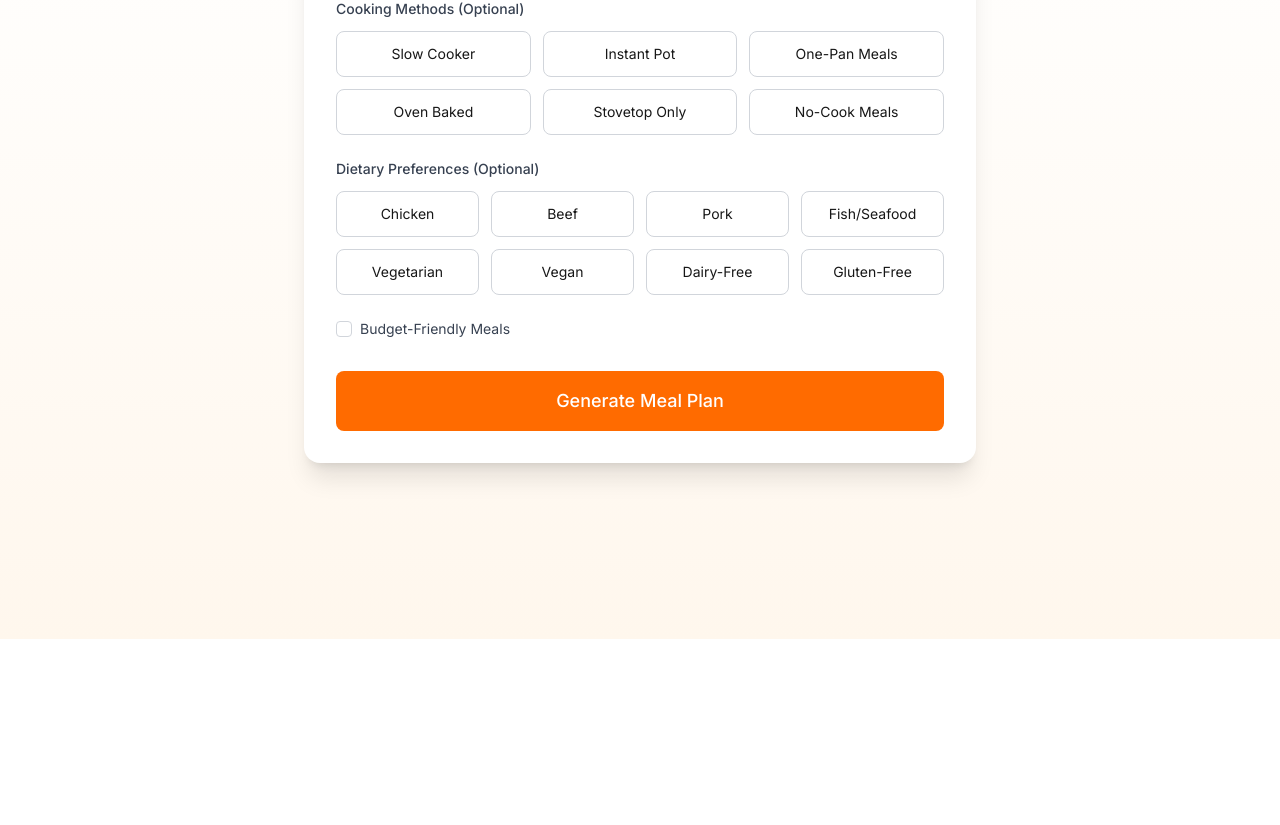
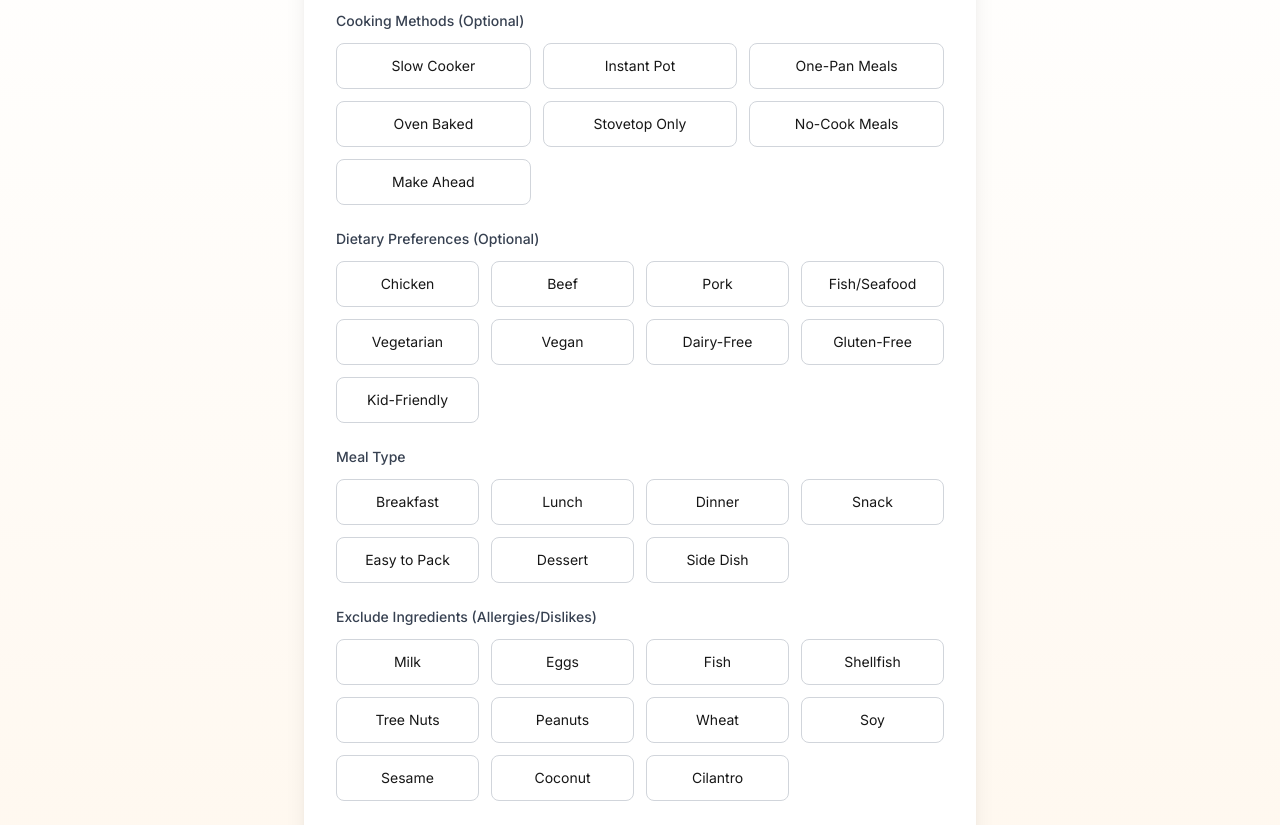
Before and after one commit to UFOBob069/law, a Next.js app: page /meal-planner in a window 1280 px wide. Shown: the part 245-1070 px from the top of the page. Before the commit the page ends 884 px from the top, so only its background shows below. Built offline with nearby package versions, Linux system fonts and the light colour scheme.

Commit message:
Major update: Add meal types, allergies, and enhance UI components - Add new meal categories (breakfast, lunch, dinner, etc.) - Add allergies/dislikes section - Add make-ahead cooking method - Add kid-friendly option - Update types and API integration - Enhance UI components and styling

```diff
--- a/app/api/generateMealPlan/route.ts
+++ b/app/api/generateMealPlan/route.ts
@@ -38,6 +38,8 @@ export async function POST(request: Request) {
             - Servings per meal: ${formData.servingsPerMeal}
             - Cooking methods: ${formData.cookingMethods.join(', ')}
             - Dietary preferences: ${formData.dietaryPreferences.join(', ')}
+            - Meal types: ${formData.mealTypes.join(', ')}
+            - Excluded ingredients: ${formData.excludedIngredients.join(', ')}
             - Budget friendly: ${formData.budgetFriendly}
             - Max ingredients per meal: ${formData.maxIngredients}
 
--- a/app/components/Header.tsx
+++ b/app/components/Header.tsx
@@ -5,7 +5,7 @@ export default function Header() {
     <header className="bg-dinstein-orange shadow-md">
       <div className="max-w-7xl mx-auto px-4 sm:px-6 lg:px-8 py-4">
         <div className="flex items-center gap-4">
-          <div className="relative w-12 h-12">
+          <div className="relative w-16 h-16">
             <Image
               src="/dinestein-logo.png"
               alt="Dinestein Logo"
@@ -15,7 +15,7 @@ export default function Header() {
             />
           </div>
           <div>
-            <h1 className="text-2xl font-bold text-white">Dinstein</h1>
+            <h1 className="text-2xl font-bold text-white">Dinestein</h1>
             <p className="text-sm text-white">Cook More, Shop Less</p>
           </div>
         </div>
--- a/app/components/MealPlannerForm.tsx
+++ b/app/components/MealPlannerForm.tsx
@@ -1,7 +1,7 @@
 'use client';
 
 import { useState, useRef } from 'react';
-import { CookingMethod, DietaryPreference, MealPlanFormData, MealPlanResponse } from '../types';
+import { CookingMethod, DietaryPreference, MealPlanFormData, MealPlanResponse, MealType, Allergen } from '../types';
 import IngredientRain from './IngredientRain';
 import { RAIN_DURATION } from '../constants';
 import SaveToPdfButton from './SaveToPdfButton';
@@ -22,6 +22,7 @@ const COOKING_METHODS: { value: CookingMethod; label: string }[] = [
   { value: 'oven', label: 'Oven Baked' },
   { value: 'stovetop', label: 'Stovetop Only' },
   { value: 'no_cook', label: 'No-Cook Meals' },
+  { value: 'make_ahead', label: 'Make Ahead' },
 ];
 
 const DIETARY_PREFERENCES: { value: DietaryPreference; label: string }[] = [
@@ -33,14 +34,41 @@ const DIETARY_PREFERENCES: { value: DietaryPreference; label: string }[] = [
   { value: 'vegan', label: 'Vegan' },
   { value: 'dairy_free', label: 'Dairy-Free' },
   { value: 'gluten_free', label: 'Gluten-Free' },
+  { value: 'kid_friendly', label: 'Kid-Friendly' },
+];
+
+const MEAL_TYPES: { value: MealType; label: string }[] = [
+  { value: 'breakfast', label: 'Breakfast' },
+  { value: 'lunch', label: 'Lunch' },
+  { value: 'dinner', label: 'Dinner' },
+  { value: 'snack', label: 'Snack' },
+  { value: 'portable', label: 'Easy to Pack' },
+  { value: 'dessert', label: 'Dessert' },
+  { value: 'side', label: 'Side Dish' },
+];
+
+const ALLERGENS: { value: Allergen; label: string }[] = [
+  { value: 'milk', label: 'Milk' },
+  { value: 'eggs', label: 'Eggs' },
+  { value: 'fish', label: 'Fish' },
+  { value: 'shellfish', label: 'Shellfish' },
+  { value: 'tree_nuts', label: 'Tree Nuts' },
+  { value: 'peanuts', label: 'Peanuts' },
+  { value: 'wheat', label: 'Wheat' },
+  { value: 'soy', label: 'Soy' },
+  { value: 'sesame', label: 'Sesame' },
+  { value: 'coconut', label: 'Coconut' },
+  { value: 'cilantro', label: 'Cilantro' },
 ];
 
 export default function MealPlannerForm() {
   const [formData, setFormData] = useState<MealPlanFormData>({
     numberOfMeals: 1,
     servingsPerMeal: 1,
-    cookingMethods: [] as CookingMethod[],
-    dietaryPreferences: [] as DietaryPreference[],
+    cookingMethods: [],
+    dietaryPreferences: [],
+    mealTypes: [],
+    excludedIngredients: [],
     budgetFriendly: false,
     maxIngredients: 10,
   });
@@ -132,6 +160,24 @@ export default function MealPlannerForm() {
       dietaryPreferences: prev.dietaryPreferences.includes(preference)
         ? prev.dietaryPreferences.filter(p => p !== preference)
         : [...prev.dietaryPreferences, preference]
+    }));
+  };
+
+  const toggleMealType = (type: MealType) => {
+    setFormData(prev => ({
+      ...prev,
+      mealTypes: prev.mealTypes.includes(type)
+        ? prev.mealTypes.filter(t => t !== type)
+        : [...prev.mealTypes, type]
+    }));
+  };
+
+  const toggleAllergen = (allergen: Allergen) => {
+    setFormData(prev => ({
+      ...prev,
+      excludedIngredients: prev.excludedIngredients.includes(allergen)
+        ? prev.excludedIngredients.filter(a => a !== allergen)
+        : [...prev.excludedIngredients, allergen]
     }));
   };
 
@@ -260,6 +306,52 @@ export default function MealPlannerForm() {
                     onClick={() => toggleDietaryPreference(value)}
                     className={`p-3 text-sm rounded-lg border transition-all ${
                       formData.dietaryPreferences.includes(value)
+                        ? 'bg-orange-100 border-orange-500 text-orange-700'
+                        : 'border-gray-300 hover:border-orange-300 hover:bg-orange-50'
+                    }`}
+                  >
+                    {label}
+                  </button>
+                ))}
+              </div>
+            </div>
+
+            {/* Meal Type */}
+            <div>
+              <label className="block text-sm font-medium text-gray-700 mb-3">
+                Meal Type
+              </label>
+              <div className="grid grid-cols-2 md:grid-cols-4 gap-3">
+                {MEAL_TYPES.map(({ value, label }) => (
+                  <button
+                    key={value}
+                    type="button"
+                    onClick={() => toggleMealType(value)}
+                    className={`p-3 text-sm rounded-lg border transition-all ${
+                      formData.mealTypes.includes(value)
+                        ? 'bg-orange-100 border-orange-500 text-orange-700'
+                        : 'border-gray-300 hover:border-orange-300 hover:bg-orange-50'
+                    }`}
+                  >
+                    {label}
+                  </button>
+                ))}
+              </div>
+            </div>
+
+            {/* Exclude Ingredients */}
+            <div>
+              <label className="block text-sm font-medium text-gray-700 mb-3">
+                Exclude Ingredients (Allergies/Dislikes)
+              </label>
+              <div className="grid grid-cols-2 md:grid-cols-4 gap-3">
+                {ALLERGENS.map(({ value, label }) => (
+                  <button
+                    key={value}
+                    type="button"
+                    onClick={() => toggleAllergen(value)}
+                    className={`p-3 text-sm rounded-lg border transition-all ${
+                      formData.excludedIngredients.includes(value)
                         ? 'bg-orange-100 border-orange-500 text-orange-700'
                         : 'border-gray-300 hover:border-orange-300 hover:bg-orange-50'
                     }`}
--- a/app/types/index.ts
+++ b/app/types/index.ts
@@ -32,7 +32,8 @@ export type CookingMethod =
   | 'one_pan'
   | 'oven'
   | 'stovetop'
-  | 'no_cook';
+  | 'no_cook'
+  | 'make_ahead';
 
 export type DietaryPreference =
   | 'chicken'
@@ -42,13 +43,38 @@ export type DietaryPreference =
   | 'vegetarian'
   | 'vegan'
   | 'dairy_free'
-  | 'gluten_free';
+  | 'gluten_free'
+  | 'kid_friendly';
+
+export type MealType =
+  | 'breakfast'
+  | 'lunch'
+  | 'dinner'
+  | 'snack'
+  | 'portable'
+  | 'dessert'
+  | 'side';
+
+export type Allergen =
+  | 'milk'
+  | 'eggs'
+  | 'fish'
+  | 'shellfish'
+  | 'tree_nuts'
+  | 'peanuts'
+  | 'wheat'
+  | 'soy'
+  | 'sesame'
+  | 'coconut'
+  | 'cilantro';
 
 export interface MealPlanFormData {
   numberOfMeals: number | '';
   servingsPerMeal: number | '';
   cookingMethods: CookingMethod[];
   dietaryPreferences: DietaryPreference[];
+  mealTypes: MealType[];
+  excludedIngredients: Allergen[];
   budgetFriendly: boolean;
   maxIngredients: number;
 }
```
